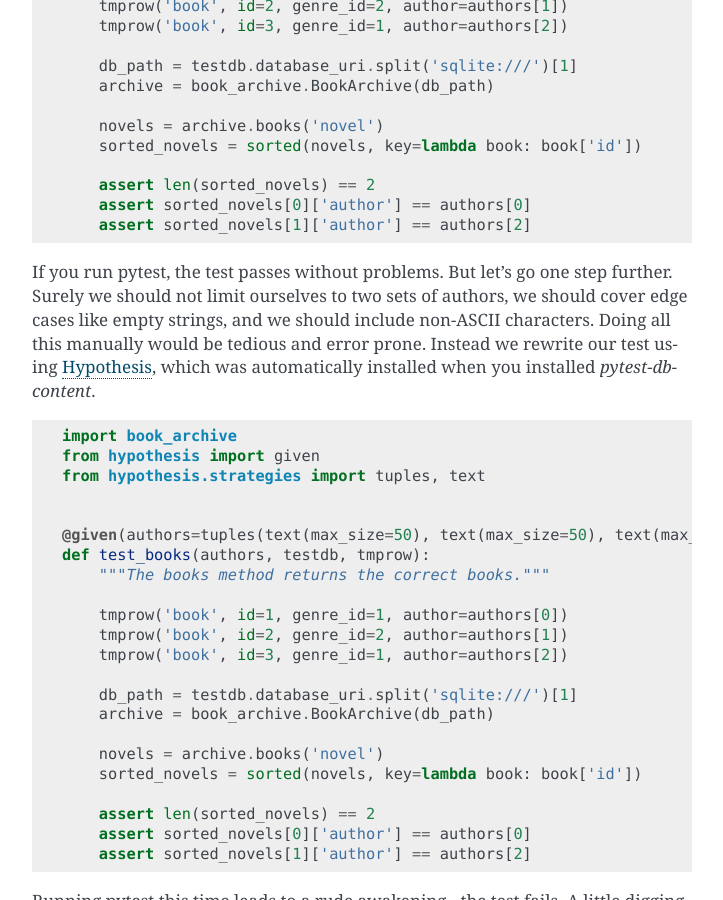
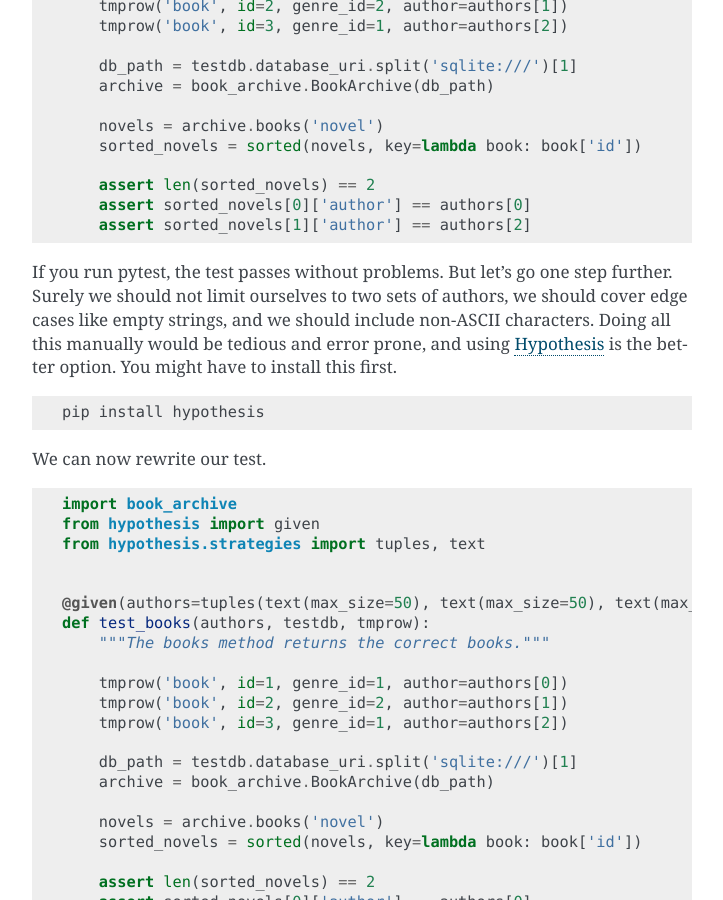
Before and after one commit to hettlage/pytest-db-content, a Sphinx documentation site: the page built from docs/quickstart.rst, in a window 1280 px wide and 900 px high, scrolled down 8097 px. Shown: the whole window, without its empty margins (388-1111 px from the left). Built offline with Sphinx 7.4.7, drawn with Linux system fonts in a browser that asks for light colours.

Commit message:
Updated documentation

```diff
--- a/docs/quickstart.rst
+++ b/docs/quickstart.rst
@@ -357,7 +357,13 @@ While this works fine and seeing the test is confidence-inspiring, it would be n
        assert sorted_novels[0]['author'] == authors[0]
        assert sorted_novels[1]['author'] == authors[2]
 
-If you run pytest, the test passes without problems. But let's go one step further. Surely we should not limit ourselves to two sets of authors, we should cover edge cases like empty strings, and we should include non-ASCII characters. Doing all this manually would be tedious and error prone. Instead we rewrite our test using `Hypothesis <https://hypothesis.readthedocs.io/>`_, which was automatically installed when you installed `pytest-db-content`.
+If you run pytest, the test passes without problems. But let's go one step further. Surely we should not limit ourselves to two sets of authors, we should cover edge cases like empty strings, and we should include non-ASCII characters. Doing all this manually would be tedious and error prone, and using `Hypothesis <https://hypothesis.readthedocs.io/>`_ is the better option. You might have to install this first.
+
+.. code-block:: bash
+
+   pip install hypothesis
+
+We can now rewrite our test.
 
 .. code-block:: python
 
```
